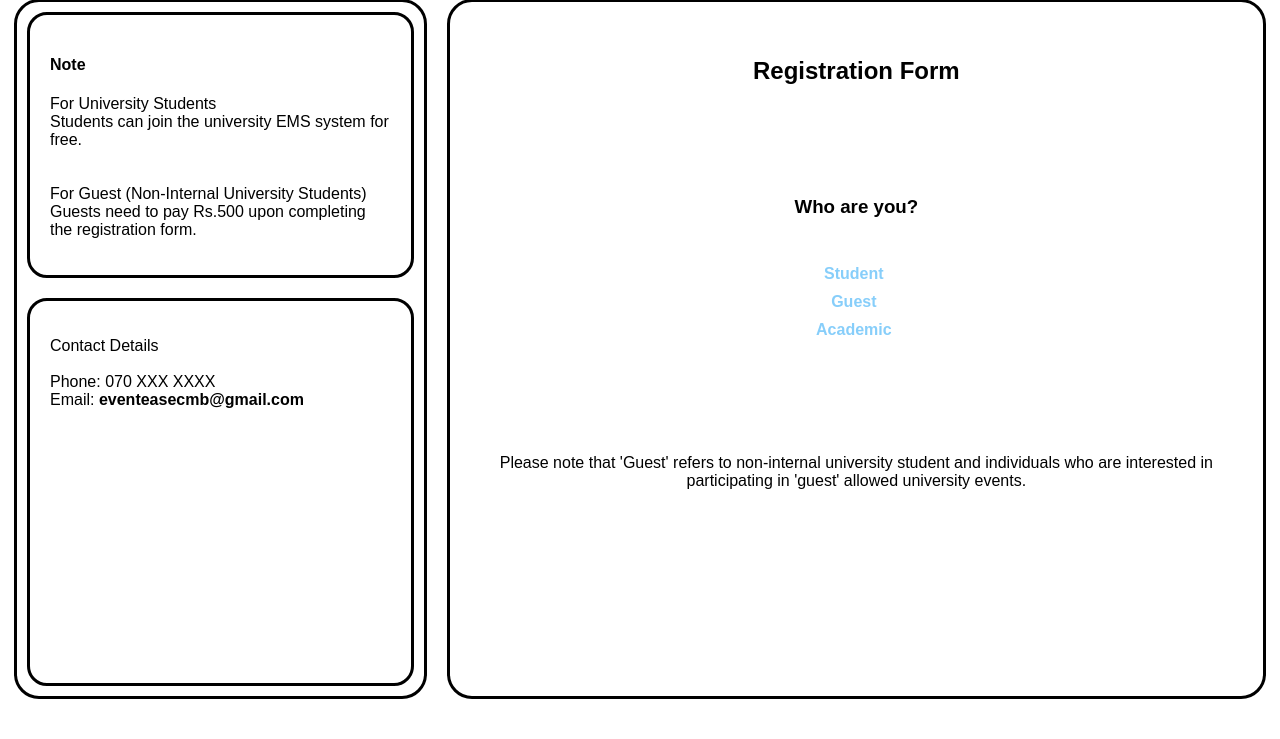
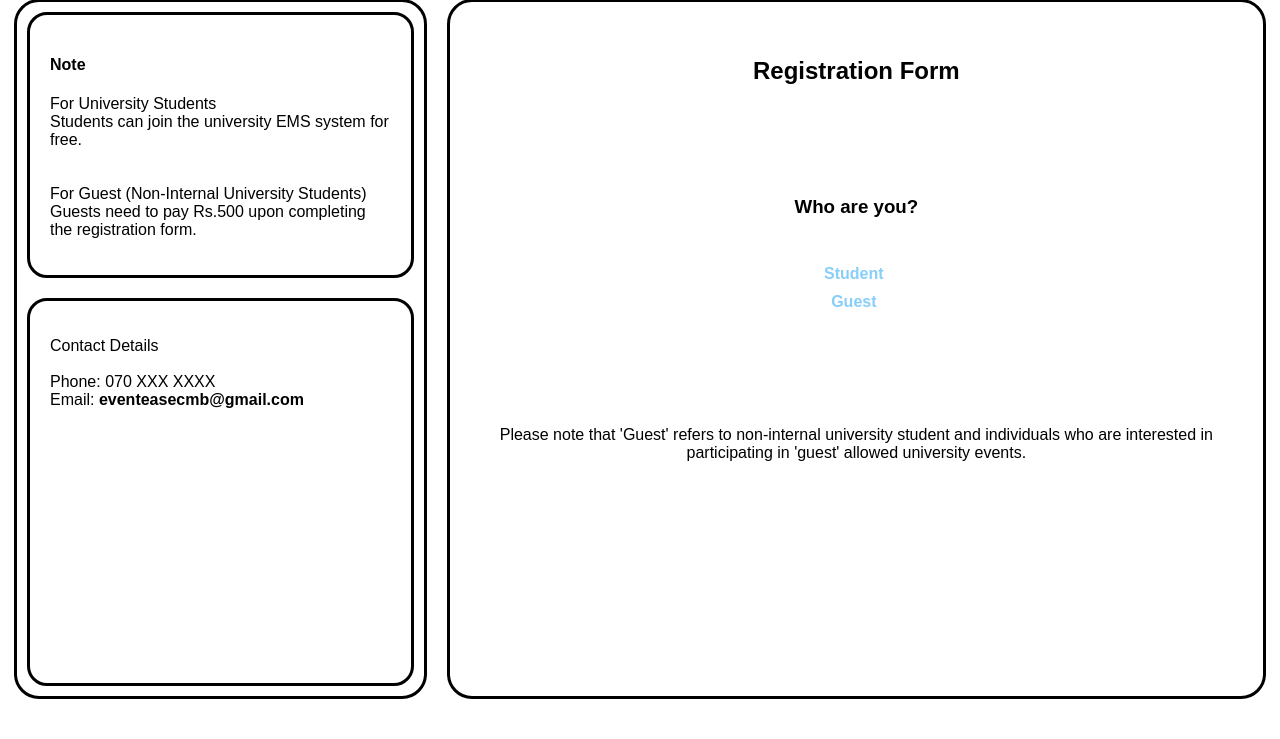
Before and after one commit to PasindhuHeshan/Eventease, a PHP site: page /signin.php in a window 1280 px wide. Shown: the part 87-826 px from the top of the page. Run offline with PHP 8.4, Linux system fonts and the light colour scheme; some libraries are stand-ins or nearby versions.

Commit message:
server added

```diff
--- a/app/Models/EmailModel.php
+++ b/app/Models/EmailModel.php
@@ -1,5 +1,4 @@
 <?php
-/*
 namespace App\Models;
 
 use phpmailer\phpmailer\PHPMailer;
@@ -60,5 +59,5 @@ class EmailModel {
         return isset($mail) ? $mail->ErrorInfo : null;
     }
 }
-*/
+
 ?>
--- a/app/views/events/Signinform.php
+++ b/app/views/events/Signinform.php
@@ -38,7 +38,7 @@
                 <ul style="text-align: center;">
                     <li><a style="color: lightskyblue;" href="studentform.php" target="_self">Student</a></li>
                     <li><a style="color: lightskyblue;" href="guestform.php" target="_self">Guest</a></li>
-                    <li><a style="color: lightskyblue;" href="acaform" target="_self">Academic</a></li>
+
                 </ul>
             <br><br><br><br><br><br>
             <p style="margin:20px;">Please note that 'Guest' refers to non-internal university student and individuals who are interested in participating in 'guest' allowed university events.</p>
```
